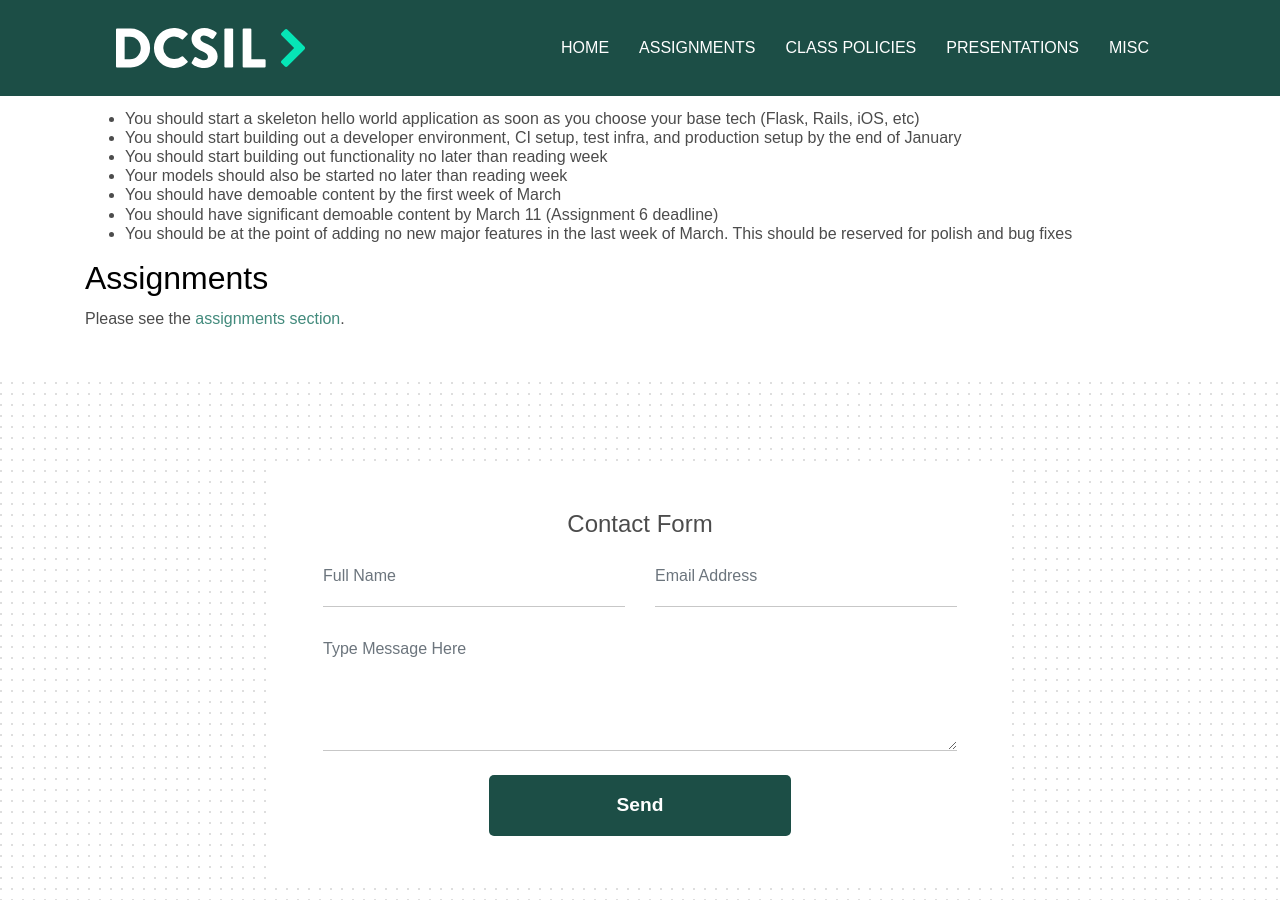
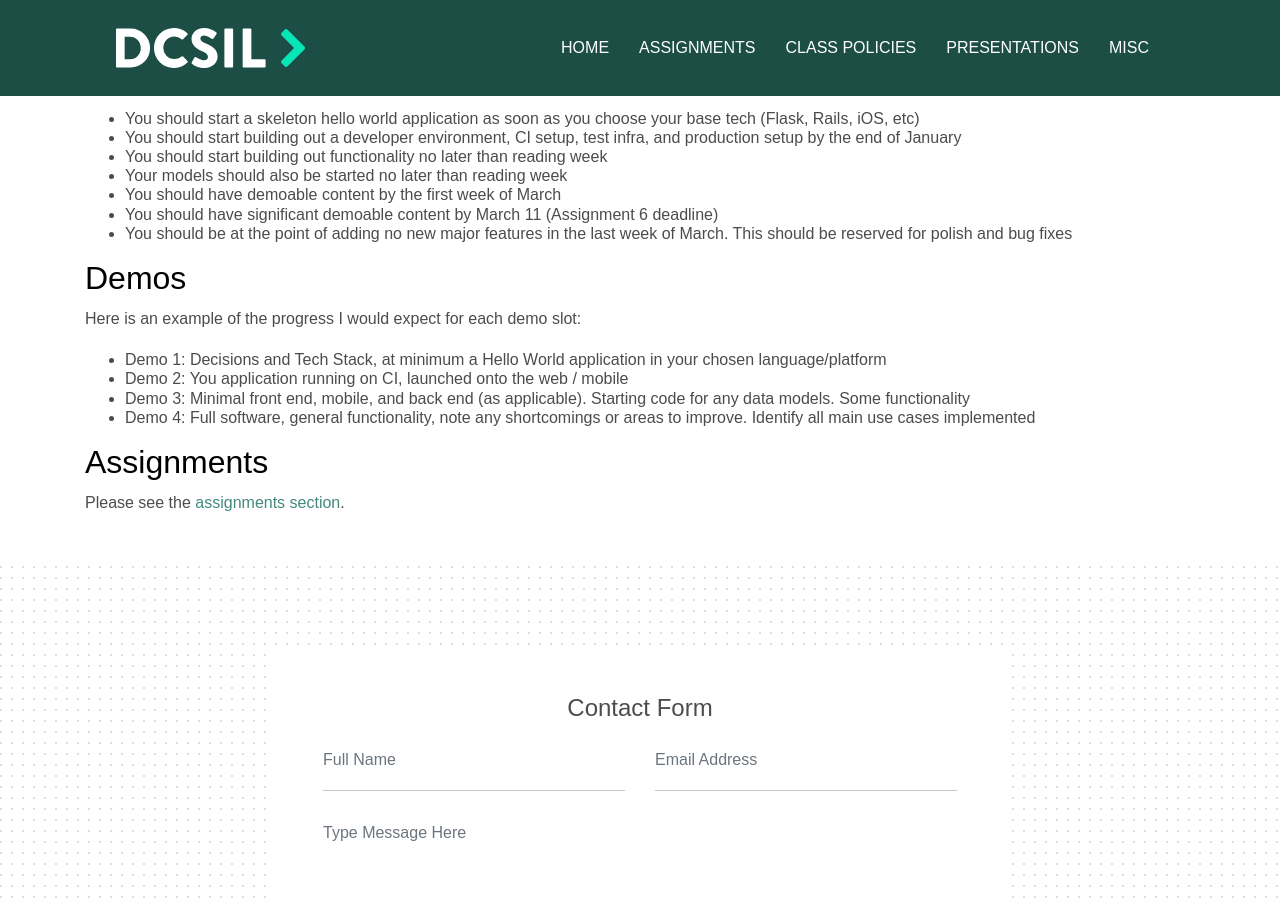
Before and after one commit to dcsil/CSC491, a Jekyll site: the page built from other_pages/schedule_2021.md, in a window 1280 px wide and 900 px high, scrolled down 1570 px. Built offline with Jekyll 4.4.1, drawn with Linux system fonts in a browser that asks for light colours; our own code applies the rules of GitHub Pages for plain Markdown files.

Commit message:
Update schedule_2021.md

```diff
--- a/other_pages/schedule_2021.md
+++ b/other_pages/schedule_2021.md
@@ -16,7 +16,7 @@ This is a class schedule indicating what we aim to do each week and the recommen
 | 9 | Thursday, March 4 2021     | ❗A5 Due    | Guest Speaker | - |
 | N/A | Thursday, March 11 2021  | ❗A6 Demo | Work in Class | - |
 | 10 | Thursday, March 18 2021   | -           | Work in Class | - |
-| 11 | Thursday, March 25 2021   | - | Work in Class | - |
+| 11 | Thursday, March 25 2021   | -           | Work in Class | - |
 | 12 | Thursday, April 1 2021    | ❗A7 Due<br>❗A6 Demo | Software Due - Demos of your Software | - |
 | N/A | Friday, December 2 2021  | -           | Bonus Assignment Due | - |
 
@@ -47,6 +47,15 @@ To help you keep on track, here are some general recommendations and guidelines
 - You should have significant demoable content by March 11 (Assignment 6 deadline)
 - You should be at the point of adding no new major features in the last week of March. This should be reserved for polish and bug fixes
 
+## Demos
+
+Here is an example of the progress I would expect for each demo slot:
+
+- Demo 1: Decisions and Tech Stack, at minimum a Hello World application in your chosen language/platform
+- Demo 2: You application running on CI, launched onto the web / mobile
+- Demo 3: Minimal front end, mobile, and back end (as applicable). Starting code for any data models. Some functionality
+- Demo 4: Full software, general functionality, note any shortcomings or areas to improve. Identify all main use cases implemented
+
 ## Assignments
 
 Please see the [assignments section](../assignments/README.md).
```
